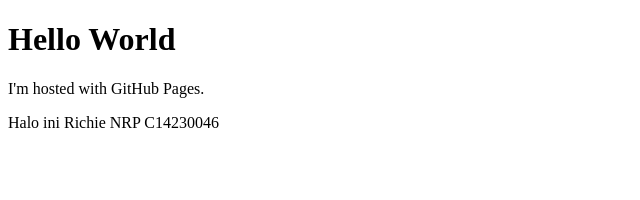
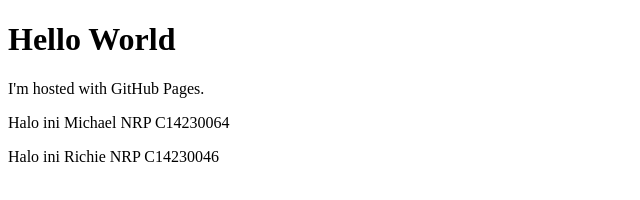
Before and after one commit to Moofien/Moofien.github.io, a plain HTML site: page index.html in a window 1280 px wide. Shown: the whole page, without its empty margins (0-640 px from the left). Drawn offline with Linux system fonts and the light colour scheme.

Commit message:
Update index.html

```diff
--- a/index.html
+++ b/index.html
@@ -3,6 +3,7 @@
 <body>
 <h1>Hello World</h1>
 <p>I'm hosted with GitHub Pages.</p>
+<p>Halo ini Michael NRP C14230064</p>
 <p>Halo ini Richie NRP C14230046</p>
 </body>
 </html>
```
